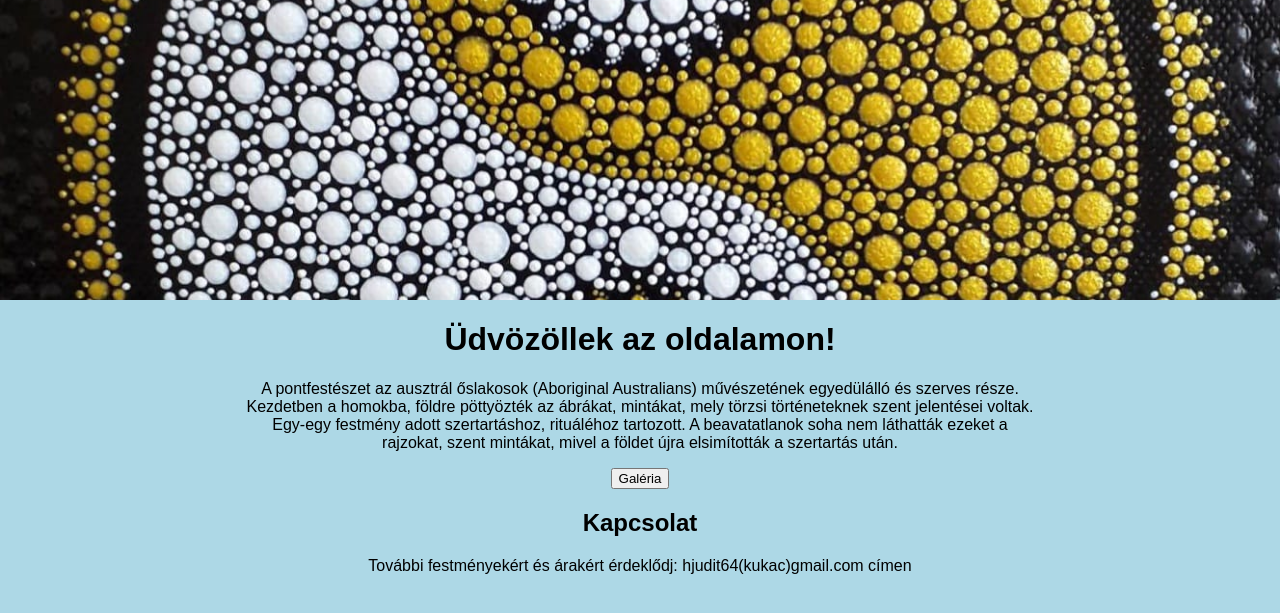
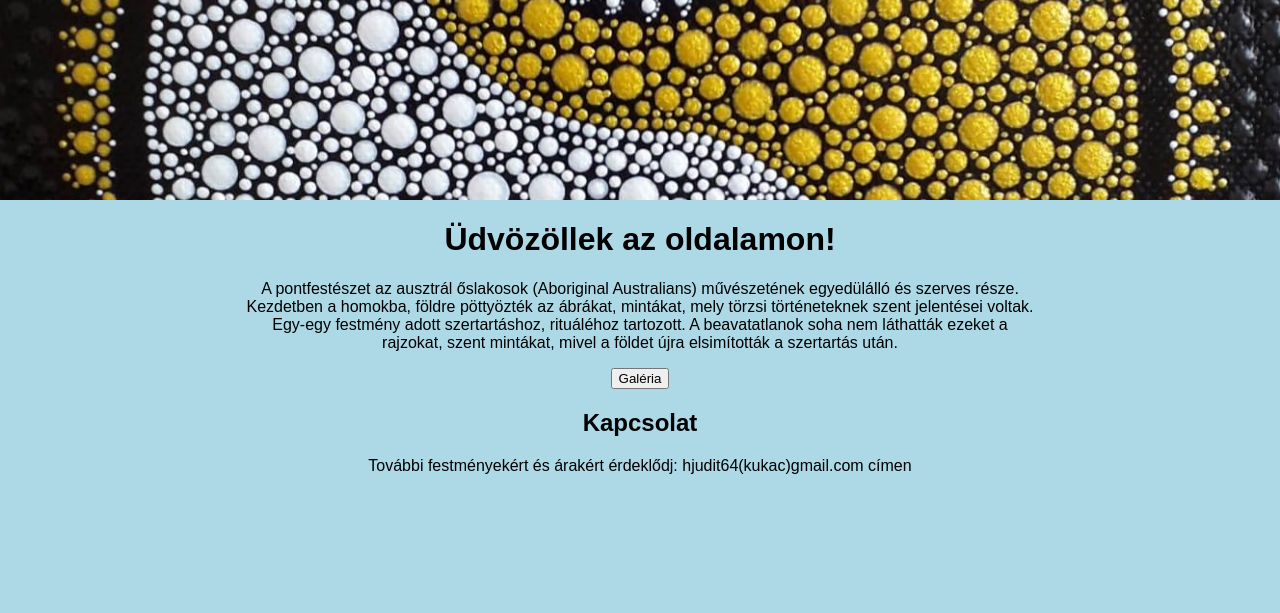
Before and after one commit to balazsvamosi1/balazsvamosi.github.io, a Jekyll site: the page built from index.md, in a window 1280 px wide. Shown: the top 613 px of the page. Built offline with Jekyll 4.4.1, drawn with Linux system fonts in a browser that asks for light colours; some web fonts are replaced; a script that is not in the unit is left out; comment, search, counter and statistics services are not loaded.

Commit message:
Update style.css

```diff
--- a/assets/css/style.css
+++ b/assets/css/style.css
@@ -16,5 +16,5 @@ header {
   background-image: url('https://github.com/balazsvamosi1/balazsvamosi.github.io/blob/gh-pages/assets/images/header-image.jpeg?raw=true'); /* Replace 'header-image.jpeg' with your image filename */
   background-size: cover; /* Set the background image size to cover the header */
   background-position: center; /* Center the background image horizontally and vertically */
-  height: 300px; /* Set the height of the header, adjust this value as needed */
+  height: 200px; /* Set the height of the header, adjust this value as needed */
 }
```
